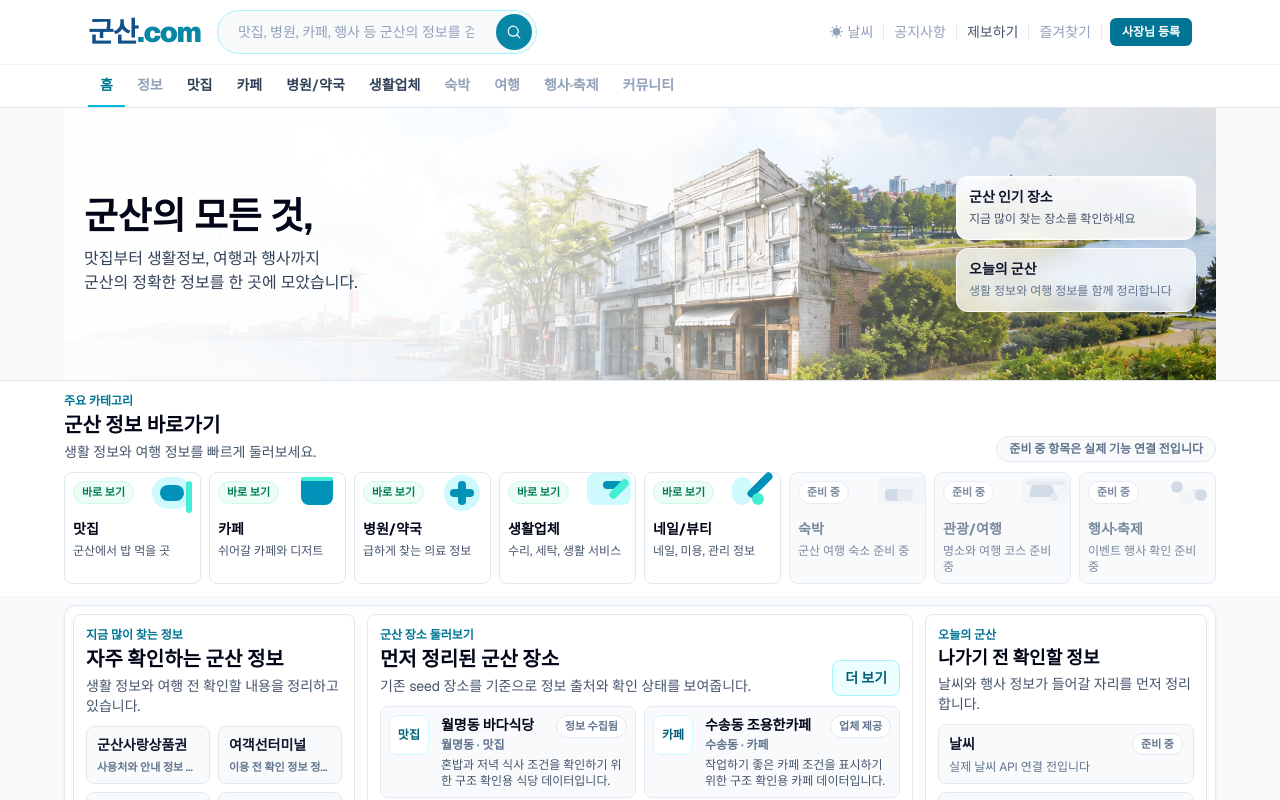
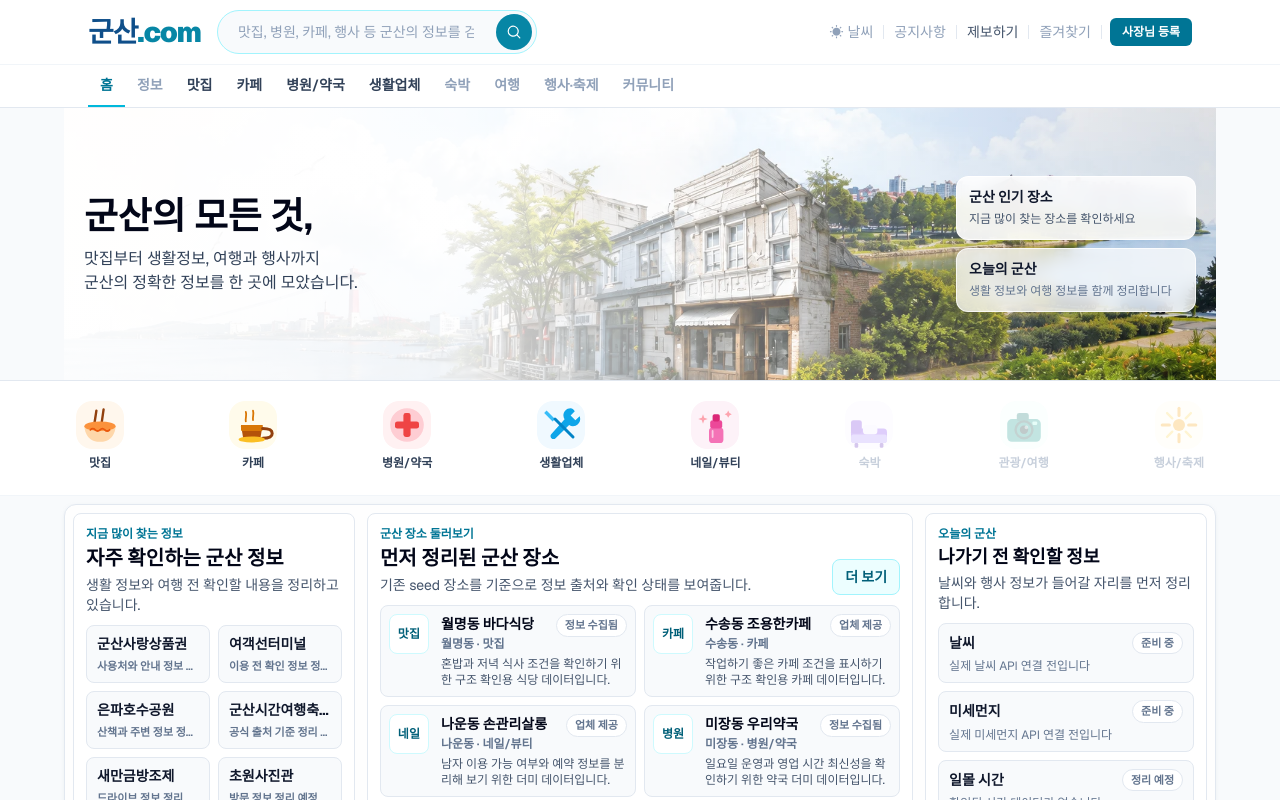
Before and after one commit to Aprasaks/gunsan-com, a Next.js app: page / in a window 1280 px wide. Shown: the top 800 px of the page. Built offline with nearby package versions, Linux system fonts and the light colour scheme.

Commit message:
메인 페이지 카테고리 섹션 SVG 아이콘 타일 개선 #30

```diff
--- a/app/page.tsx
+++ b/app/page.tsx
@@ -6,59 +6,14 @@ import SearchHero from "@/components/SearchHero";
 import { places } from "@/data/places";
 
 const homeCategories = [
-  {
-    label: "맛집",
-    description: "군산에서 밥 먹을 곳",
-    visual: "food",
-    status: "active",
-    href: "/places",
-  },
-  {
-    label: "카페",
-    description: "쉬어갈 카페와 디저트",
-    visual: "cafe",
-    status: "active",
-    href: "/places",
-  },
-  {
-    label: "병원/약국",
-    description: "급하게 찾는 의료 정보",
-    visual: "medical",
-    status: "active",
-    href: "/places",
-  },
-  {
-    label: "생활업체",
-    description: "수리, 세탁, 생활 서비스",
-    visual: "service",
-    status: "active",
-    href: "/places",
-  },
-  {
-    label: "네일/뷰티",
-    description: "네일, 미용, 관리 정보",
-    visual: "beauty",
-    status: "active",
-    href: "/places",
-  },
-  {
-    label: "숙박",
-    description: "군산 여행 숙소 준비 중",
-    visual: "stay",
-    status: "coming-soon",
-  },
-  {
-    label: "관광/여행",
-    description: "명소와 여행 코스 준비 중",
-    visual: "travel",
-    status: "coming-soon",
-  },
-  {
-    label: "행사·축제",
-    description: "이벤트 행사 확인 준비 중",
-    visual: "event",
-    status: "coming-soon",
-  },
+  { label: "맛집", kind: "food", status: "active", href: "/places" },
+  { label: "카페", kind: "cafe", status: "active", href: "/places" },
+  { label: "병원/약국", kind: "medical", status: "active", href: "/places" },
+  { label: "생활업체", kind: "service", status: "active", href: "/places" },
+  { label: "네일/뷰티", kind: "beauty", status: "active", href: "/places" },
+  { label: "숙박", kind: "stay", status: "coming-soon" },
+  { label: "관광/여행", kind: "travel", status: "coming-soon" },
+  { label: "행사/축제", kind: "event", status: "coming-soon" },
 ] as const;
 
 const popularInfo = [
@@ -274,95 +229,92 @@ const localAreas = [
 
 const featuredPlaces = places.slice(0, 5);
 
-function CategoryVisual({
-  kind,
-  active,
-}: {
-  kind: (typeof homeCategories)[number]["visual"];
-  active: boolean;
-}) {
-  const baseColor = active ? "bg-cyan-600" : "bg-slate-300";
-  const softColor = active ? "bg-cyan-100" : "bg-slate-100";
-  const lineColor = active ? "bg-teal-300" : "bg-slate-200";
 
-  if (kind === "food") {
-    return (
-      <div className="relative h-10 w-14">
-        <div className={`absolute bottom-1 left-2 h-8 w-10 rounded-full ${softColor}`} />
-        <div className={`absolute bottom-3 left-4 h-4 w-6 rounded-full ${baseColor}`} />
-        <div className={`absolute right-2 top-2 h-8 w-1.5 rounded-full ${lineColor}`} />
-      </div>
-    );
-  }
-
-  if (kind === "cafe") {
-    return (
-      <div className="relative h-10 w-14">
-        <div className={`absolute bottom-2 left-3 h-7 w-8 rounded-b-lg rounded-t-sm ${baseColor}`} />
-        <div className={`absolute bottom-4 right-3 h-4 w-4 rounded-full border-2 ${active ? "border-cyan-600" : "border-slate-300"}`} />
-        <div className={`absolute left-3 top-1 h-1 w-8 rounded-full ${lineColor}`} />
-      </div>
-    );
-  }
-
-  if (kind === "medical") {
-    return (
-      <div className="relative grid h-10 w-14 place-items-center">
-        <div className={`h-9 w-9 rounded-full ${softColor}`} />
-        <div className={`absolute h-6 w-2 rounded-full ${baseColor}`} />
-        <div className={`absolute h-2 w-6 rounded-full ${baseColor}`} />
-      </div>
-    );
-  }
-
-  if (kind === "service") {
-    return (
-      <div className="relative h-10 w-14">
-        <div className={`absolute bottom-2 left-2 h-8 w-11 rounded-lg ${softColor}`} />
-        <div className={`absolute bottom-6 left-6 h-2 w-5 rounded-full ${baseColor}`} />
-        <div className={`absolute bottom-3 right-3 h-6 w-2 rotate-45 rounded-full ${lineColor}`} />
-      </div>
-    );
-  }
-
-  if (kind === "beauty") {
-    return (
-      <div className="relative h-10 w-14">
-        <div className={`absolute bottom-2 left-2 h-7 w-5 rounded-full ${softColor}`} />
-        <div className={`absolute bottom-3 left-8 h-8 w-2 rotate-45 rounded-full ${baseColor}`} />
-        <div className={`absolute bottom-2 right-4 h-3 w-3 rounded-full ${lineColor}`} />
-      </div>
-    );
-  }
-
-  if (kind === "stay") {
-    return (
-      <div className="relative h-10 w-14">
-        <div className={`absolute bottom-2 left-2 h-7 w-12 rounded-lg ${softColor}`} />
-        <div className={`absolute bottom-3 left-4 h-3 w-4 rounded ${baseColor}`} />
-        <div className={`absolute bottom-3 right-3 h-3 w-4 rounded ${lineColor}`} />
-      </div>
-    );
-  }
-
-  if (kind === "travel") {
-    return (
-      <div className="relative h-10 w-14">
-        <div className={`absolute bottom-2 left-2 h-7 w-12 rounded-lg ${softColor}`} />
-        <div className={`absolute bottom-4 left-4 h-4 w-6 rounded-t-full ${baseColor}`} />
-        <div className={`absolute bottom-3 right-3 h-2 w-2 rounded-full ${lineColor}`} />
-        <div className={`absolute left-3 top-2 h-1 w-10 rounded-full ${lineColor}`} />
-      </div>
-    );
-  }
-
+function CategoryIcon({ kind }: { kind: (typeof homeCategories)[number]["kind"] }) {
+  if (kind === "food") return (
+    <svg viewBox="0 0 40 40" fill="none" xmlns="http://www.w3.org/2000/svg" className="h-full w-full">
+      <rect width="40" height="40" rx="12" fill="#fff7ed"/>
+      <line x1="17" y1="8" x2="15" y2="21" stroke="#92400e" strokeWidth="2" strokeLinecap="round"/>
+      <line x1="23" y1="7" x2="21" y2="21" stroke="#92400e" strokeWidth="2" strokeLinecap="round"/>
+      <path d="M7 21C7 21 7 34 20 34C33 34 33 21 33 21H7Z" fill="#fed7aa"/>
+      <ellipse cx="20" cy="21" rx="13" ry="4" fill="#fb923c"/>
+      <path d="M12 24Q14 22 16 24Q18 26 20 24Q22 22 24 24Q26 26 28 24" stroke="#ea580c" strokeWidth="1.5" fill="none" strokeLinecap="round"/>
+    </svg>
+  );
+  if (kind === "cafe") return (
+    <svg viewBox="0 0 40 40" fill="none" xmlns="http://www.w3.org/2000/svg" className="h-full w-full">
+      <rect width="40" height="40" rx="12" fill="#fffbeb"/>
+      <path d="M14 17C13.5 14 15 12 14 9" stroke="#d97706" strokeWidth="1.5" strokeLinecap="round"/>
+      <path d="M20 16C19.5 13 21 11 20 8" stroke="#d97706" strokeWidth="1.5" strokeLinecap="round"/>
+      <path d="M10 20H28L26 32H12L10 20Z" fill="#b45309"/>
+      <rect x="10" y="20" width="18" height="5" rx="1" fill="#d97706"/>
+      <path d="M28 23Q36 23 36 27Q36 31 28 31" stroke="#92400e" strokeWidth="2.5" fill="none" strokeLinecap="round"/>
+      <ellipse cx="19" cy="32" rx="11" ry="2.5" fill="#fbbf24"/>
+    </svg>
+  );
+  if (kind === "medical") return (
+    <svg viewBox="0 0 40 40" fill="none" xmlns="http://www.w3.org/2000/svg" className="h-full w-full">
+      <rect width="40" height="40" rx="12" fill="#fff1f2"/>
+      <circle cx="20" cy="20" r="14" fill="#fecdd3"/>
+      <rect x="17" y="10" width="6" height="20" rx="2" fill="#ef4444"/>
+      <rect x="10" y="17" width="20" height="6" rx="2" fill="#ef4444"/>
+    </svg>
+  );
+  if (kind === "service") return (
+    <svg viewBox="0 0 40 40" fill="none" xmlns="http://www.w3.org/2000/svg" className="h-full w-full">
+      <rect width="40" height="40" rx="12" fill="#f0f9ff"/>
+      <path d="M28 6C24.5 6 22 9 22 12C22 13.2 22.4 14.3 23 15.2L12 27.5C11 28.5 11 30 12 31C13 32 14.5 32 15.5 31L26.8 20C27.8 20.7 28.9 21 30 21C33 21 36 18.5 36 15C36 14.2 35.8 13.4 35.5 12.7L32 16L28 12L31.5 8.5C30.5 7 29.3 6 28 6Z" fill="#0ea5e9"/>
+      <path d="M8 8L15 15L13 17L6 10L8 8Z" fill="#38bdf8"/>
+      <line x1="15" y1="15" x2="30" y2="30" stroke="#0284c7" strokeWidth="2.5" strokeLinecap="round"/>
+    </svg>
+  );
+  if (kind === "beauty") return (
+    <svg viewBox="0 0 40 40" fill="none" xmlns="http://www.w3.org/2000/svg" className="h-full w-full">
+      <rect width="40" height="40" rx="12" fill="#fdf2f8"/>
+      <rect x="15" y="22" width="12" height="13" rx="3" fill="#f472b6"/>
+      <rect x="16" y="16" width="10" height="7" rx="2" fill="#ec4899"/>
+      <rect x="18" y="11" width="6" height="6" rx="1.5" fill="#db2777"/>
+      <line x1="18" y1="25" x2="18" y2="30" stroke="white" strokeWidth="1.5" strokeLinecap="round" strokeOpacity="0.6"/>
+      <path d="M9 14L10 11L11 14L14 15L11 16L10 19L9 16L6 15Z" fill="#fda4af"/>
+      <path d="M30 10L31 8L32 10L34 11L32 12L31 14L30 12L28 11Z" fill="#fda4af"/>
+    </svg>
+  );
+  if (kind === "stay") return (
+    <svg viewBox="0 0 40 40" fill="none" xmlns="http://www.w3.org/2000/svg" className="h-full w-full">
+      <rect width="40" height="40" rx="12" fill="#f5f3ff"/>
+      <rect x="5" y="23" width="30" height="12" rx="3" fill="#7c3aed"/>
+      <rect x="5" y="16" width="9" height="11" rx="2" fill="#6d28d9"/>
+      <rect x="15" y="20" width="12" height="8" rx="3" fill="#ede9fe"/>
+      <rect x="5" y="28" width="30" height="7" rx="2" fill="#a78bfa"/>
+      <rect x="8" y="35" width="3" height="4" rx="1" fill="#5b21b6"/>
+      <rect x="29" y="35" width="3" height="4" rx="1" fill="#5b21b6"/>
+    </svg>
+  );
+  if (kind === "travel") return (
+    <svg viewBox="0 0 40 40" fill="none" xmlns="http://www.w3.org/2000/svg" className="h-full w-full">
+      <rect width="40" height="40" rx="12" fill="#f0fdfa"/>
+      <rect x="6" y="15" width="28" height="19" rx="4" fill="#0d9488"/>
+      <rect x="14" y="10" width="10" height="7" rx="2" fill="#0f766e"/>
+      <circle cx="20" cy="24" r="8" fill="#134e4a"/>
+      <circle cx="20" cy="24" r="6" fill="#0d9488"/>
+      <circle cx="20" cy="24" r="3.5" fill="#042f2e"/>
+      <rect x="27" y="17" width="4" height="3" rx="1" fill="#99f6e4"/>
+      <circle cx="22" cy="22" r="1.5" fill="white" fillOpacity="0.5"/>
+    </svg>
+  );
   return (
-    <div className="relative h-10 w-14">
-      <div className={`absolute left-3 top-2 h-3 w-3 rounded-full ${baseColor}`} />
-      <div className={`absolute right-4 top-4 h-2.5 w-2.5 rounded-full ${lineColor}`} />
-      <div className={`absolute bottom-2 left-5 h-4 w-4 rounded-full ${softColor}`} />
-      <div className={`absolute bottom-3 right-2 h-3 w-3 rounded-full ${baseColor}`} />
-    </div>
+    <svg viewBox="0 0 40 40" fill="none" xmlns="http://www.w3.org/2000/svg" className="h-full w-full">
+      <rect width="40" height="40" rx="12" fill="#fffbeb"/>
+      <circle cx="20" cy="20" r="5" fill="#f59e0b"/>
+      <line x1="20" y1="6" x2="20" y2="12" stroke="#f59e0b" strokeWidth="2.5" strokeLinecap="round"/>
+      <line x1="20" y1="28" x2="20" y2="34" stroke="#f59e0b" strokeWidth="2.5" strokeLinecap="round"/>
+      <line x1="6" y1="20" x2="12" y2="20" stroke="#f59e0b" strokeWidth="2.5" strokeLinecap="round"/>
+      <line x1="28" y1="20" x2="34" y2="20" stroke="#f59e0b" strokeWidth="2.5" strokeLinecap="round"/>
+      <line x1="10.1" y1="10.1" x2="14.4" y2="14.4" stroke="#fcd34d" strokeWidth="2" strokeLinecap="round"/>
+      <line x1="25.6" y1="25.6" x2="29.9" y2="29.9" stroke="#fcd34d" strokeWidth="2" strokeLinecap="round"/>
+      <line x1="29.9" y1="10.1" x2="25.6" y2="14.4" stroke="#fcd34d" strokeWidth="2" strokeLinecap="round"/>
+      <line x1="14.4" y1="25.6" x2="10.1" y2="29.9" stroke="#fcd34d" strokeWidth="2" strokeLinecap="round"/>
+    </svg>
   );
 }
 
@@ -373,82 +325,42 @@ export default function Home() {
 
       <SearchHero />
 
-      <section className="border-b border-slate-100 bg-white px-4 py-2.5 sm:px-6 lg:py-3">
+      <section className="border-b border-slate-100 bg-white px-4 py-4 sm:px-6">
         <div className="mx-auto w-full max-w-6xl">
-          <div className="flex flex-col gap-2 sm:flex-row sm:items-end sm:justify-between">
-            <SectionHeader
-              eyebrow="주요 카테고리"
-              title="군산 정보 바로가기"
-              description="생활 정보와 여행 정보를 빠르게 둘러보세요."
-            />
-            <span className="rounded-full border border-slate-200 bg-slate-50 px-3 py-1 text-xs font-semibold text-slate-500">
-              준비 중 항목은 실제 기능 연결 전입니다
-            </span>
-          </div>
-
-          <div className="mt-2.5 grid gap-2 sm:grid-cols-2 lg:grid-cols-4 xl:grid-cols-8">
+          <div className="flex gap-1 overflow-x-auto pb-1 lg:justify-between">
             {homeCategories.map((category) => {
               const isActive = category.status === "active";
-              const content = (
-                <>
-                  <div className="flex items-start justify-between gap-2">
-                    <span
-                      className={[
-                        "rounded-full border px-2 py-0.5 text-[11px] font-semibold",
-                        isActive
-                          ? "border-emerald-100 bg-emerald-50 text-emerald-700"
-                          : "border-slate-200 bg-white text-slate-500",
-                      ].join(" ")}
-                    >
-                      {isActive ? "바로 보기" : "준비 중"}
-                    </span>
-                    <div aria-hidden="true" className="-mr-2 -mt-2">
-                      <CategoryVisual
-                        kind={category.visual}
-                        active={isActive}
-                      />
-                    </div>
+              const tile = (
+                <div className="flex shrink-0 flex-col items-center gap-1.5 px-3 py-1">
+                  <div className={["h-12 w-12 overflow-hidden rounded-2xl", isActive ? "" : "opacity-50"].join(" ")}>
+                    <CategoryIcon kind={category.kind} />
                   </div>
-                  <div className="mt-1.5">
-                    <h3
-                      className={[
-                        "text-sm font-bold leading-5",
-                        isActive ? "text-slate-950" : "text-slate-500",
-                      ].join(" ")}
-                    >
-                      {category.label}
-                    </h3>
-                    <p
-                      className={[
-                        "mt-1 text-xs leading-4",
-                        isActive ? "text-slate-600" : "text-slate-500",
-                      ].join(" ")}
-                    >
-                      {category.description}
-                    </p>
-                  </div>
-                </>
+                  <span
+                    className={[
+                      "whitespace-nowrap text-xs font-semibold",
+                      isActive ? "text-slate-700" : "text-slate-400",
+                    ].join(" ")}
+                  >
+                    {category.label}
+                  </span>
+                </div>
               );
 
-              if (isActive) {
+              if ("href" in category) {
                 return (
                   <Link
                     key={category.label}
                     href={category.href}
-                    className="min-h-[5.4rem] rounded-lg border border-slate-200 bg-white p-2 transition hover:border-cyan-300 hover:bg-cyan-50 focus:outline-none focus:ring-4 focus:ring-cyan-100"
+                    className="transition hover:opacity-75"
                   >
-                    {content}
+                    {tile}
                   </Link>
                 );
               }
 
               return (
-                <div
-                  key={category.label}
-                  className="min-h-[5.4rem] rounded-lg border border-slate-200 bg-slate-50 p-2 opacity-85"
-                  aria-disabled="true"
-                >
-                  {content}
+                <div key={category.label} className="opacity-50">
+                  {tile}
                 </div>
               );
             })}
```
